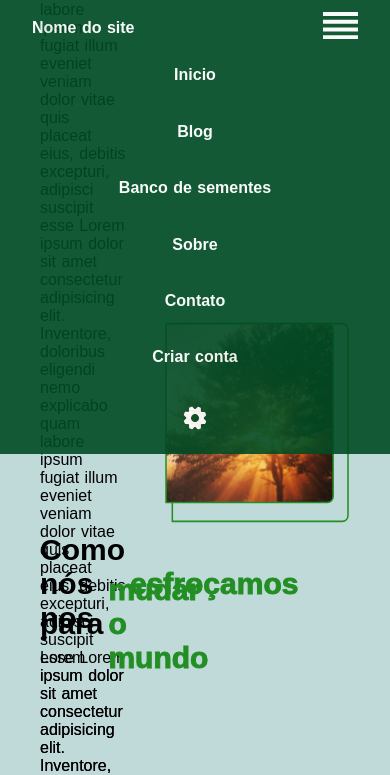
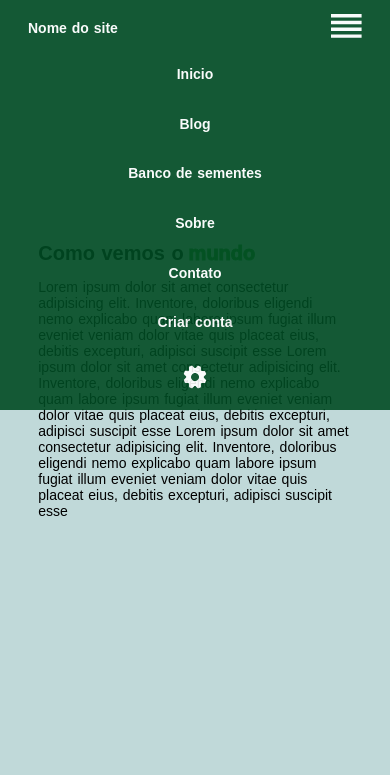
Before and after one commit to karllasouzza/PI3, a Nuxt app: page /sobre in a window 390 px wide. Shown: the top 775 px of the page. Built offline with nearby package versions, Linux system fonts and the light colour scheme.

Commit message:
Tela - sobre

```diff
--- a/layouts/default.vue
+++ b/layouts/default.vue
@@ -114,4 +114,9 @@ html {
   transform: translateX(10px);
   opacity: 0;
 }
+@media (max-width: 425px) {
+  html {
+    font-size: 14px;
+  }
+}
 </style>
--- a/pages/sobre.vue
+++ b/pages/sobre.vue
@@ -382,4 +382,106 @@ svg {
   width: 380px;
   height: 345px;
 }
+
+@media (max-width: 1046px) {
+  .container > div.parte1 > div > span,
+  .container > div.parte2 > div > span,
+  .container > div.parte3 > div > span {
+    width: 80%;
+  }
+  .container > div.parte1 > div > p,
+  .container > div.parte2 > div > p,
+  .container > div.parte3 > div > p {
+    font-size: 25px;
+  }
+}
+@media (max-width: 1026px) {
+  .container > div.parte1 > div,
+  .container > div.parte2 > div,
+  .container > div.parte3 > div {
+    width: 60%;
+  }
+}
+@media (max-width: 832px) {
+  svg {
+    width: 340px;
+    height: 265px;
+  }
+  .container > div.parte2 > div > p,
+  .container > div.parte1 > div > p,
+  .container > div.parte3 > div > p {
+    font-size: 23px;
+  }
+}
+@media (max-width: 716px) {
+  .container > div.parte1,
+  .container > div.parte2,
+  .container > div.parte3 {
+    flex-direction: column;
+    align-items: center;
+    justify-content: space-around;
+  }
+  .container {
+    width: 100%;
+    height: 100%;
+    display: grid;
+    grid-template-columns: 30px 1fr 1fr 1fr 1fr 1fr 1fr 30px;
+    grid-template-rows: 130vh 130vh 130vh;
+    padding: 40px 0;
+  }
+  .container > div.parte1 > div,
+  .container > div.parte2 > div,
+  .container > div.parte3 > div {
+    width: 90%;
+    height: 50%;
+    align-items: flex-start;
+  }
+  svg {
+    width: 300px;
+    height: 290px;
+  }
+  .container > div.parte1 > div > span,
+  .container > div.parte2 > div > span,
+  .container > div.parte3 > div > span {
+    width: 100%;
+  }
+}
+@media (max-width: 425px) {
+  .container > div.parte2 > div > p,
+  .container > div.parte1 > div > p,
+  .container > div.parte3 > div > p {
+    font-size: 20px;
+  }
+  .container > div.parte1 > div,
+  .container > div.parte2 > div,
+  .container > div.parte3 > div {
+    width: 95%;
+    height: 50%;
+  }
+}
+@media (max-width: 375px) {
+  .container {
+    padding: 10px 0;
+    grid-template-rows: 150vh 150vh 150vh;
+    grid-template-columns: 10px 1fr 1fr 1fr 1fr 1fr 1fr 10px;
+  }
+  .container > div.parte2 > div > p,
+  .container > div.parte1 > div > p,
+  .container > div.parte3 > div > p {
+    font-size: 20px;
+  }
+}
+@media (max-width: 360px) {
+  .container > div.parte2 > div > p,
+  .container > div.parte1 > div > p,
+  .container > div.parte3 > div > p {
+    font-size: 18px;
+  }
+  .container > div.parte1 > div,
+  .container > div.parte2 > div,
+  .container > div.parte3 > div {
+    width: 100%;
+    height: 50%;
+  }
+}
 </style>
```
